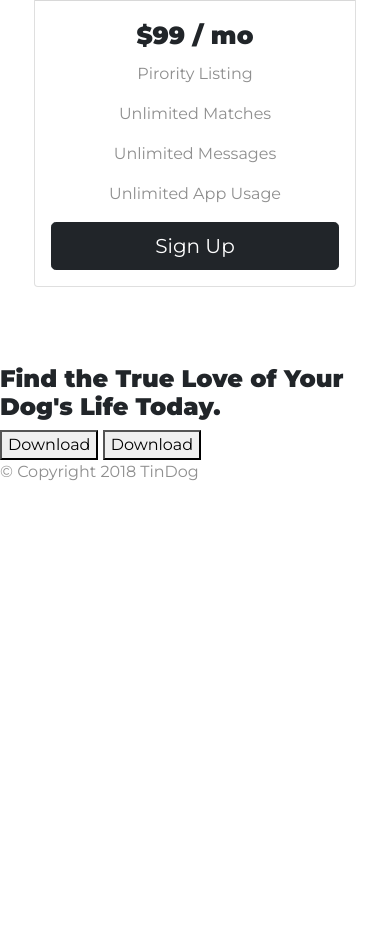
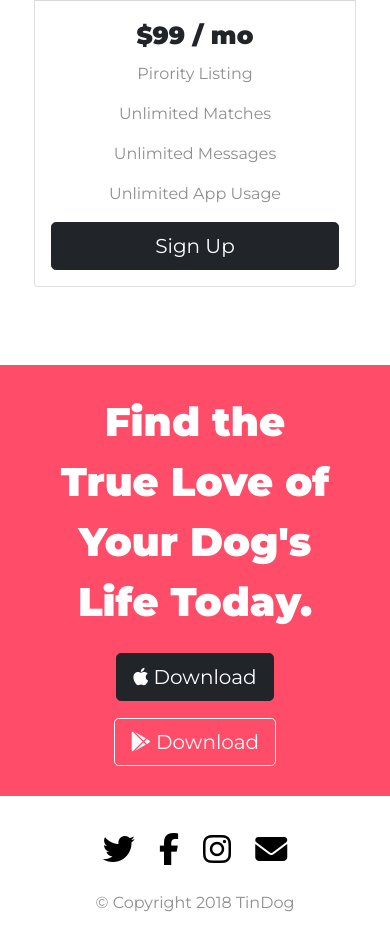
Before and after one commit to jcsmithf22/tindog, a plain HTML site: page index.html in a window 390 px wide. Shown: the part 3177-4116 px from the top of the page. Before the commit the page ends 3677 px from the top, so only its background shows below. Drawn offline with nearby package versions, Linux system fonts and the light colour scheme.

Commit message:
Add files via upload

```diff
--- a/css/styles.css
+++ b/css/styles.css
@@ -12,6 +12,7 @@ h1 {
 	font-weight: 900;
   font-size: 3.5rem;
   line-height: 1.5;
+	color: white;
 }
 
 h2 {
@@ -131,17 +132,39 @@ p {
 	padding: 3% 2%;
 }
 
-@media (max-width: 1172px) {
+#cta {
+	background-color: #ff4c68;
+	padding: 7% 15%;
+}
 
-	.title-text {
-		text-align: center;
-	}
+.download-btn-cts {
+  margin: 5% 1.5% 1% 1.5%;
+}
+
+h1.bottom-h1 {
+	font-size: 3rem;
+}
+
+#footer {
+	text-align: center;
+	padding: 7% 15% 2% 15%;
+}
+
+.social-icons {
+	color: black;
+}
+
+.icon-spacing {
+	padding: 10px;
+}
+
+@media (max-width: 1284px) {
 
 	.title-img {
 		width: 60%;
 	}
 
-	h1 {
+	h1.title-h1 {
 	  font-size: 3rem;
 	}
 
@@ -164,7 +187,6 @@ p {
 		margin-left: 10%;
 	}
 
-
 }
 
 @media (max-width: 991px) {
@@ -173,7 +195,7 @@ p {
 		margin-left: 0;
 	}
 
-	h1 {
+	h1.title-h1 {
 		font-size: 3.5rem;
 	}
 
@@ -189,7 +211,7 @@ p {
 		margin-left: 0;
 	}
 
-	h1 {
+	h1.title-h1, h1.bottom-h1 {
 		font-size: 2.5rem;
 	}
 
--- a/index.html
+++ b/index.html
@@ -61,7 +61,7 @@
 
       <div class="row">
         <div class="col-lg-6 title-text">
-          <h1>Meet new and interesting dogs nearby.</h1>
+          <h1 class="title-h1">Meet new and interesting dogs nearby.</h1>
           <button class="btn btn-dark btn-lg download-btn" type="button"><i class="fab fa-apple"></i> Download</button>
           <button class="btn btn-outline-light btn-lg download-btn" type="button"><i class="fab fa-google-play"></i> Download</button>
         </div>
@@ -218,19 +218,25 @@
 
 
   <!-- Call to Action -->
-  <section id="cta">
+  <div id="cta" class="text-center">
 
-    <h3>Find the True Love of Your Dog's Life Today.</h3>
-    <button type="button">Download</button>
-    <button type="button">Download</button>
+    <h1 class="bottom-h1">Find the True Love of Your Dog's Life Today.</h1>
+    <button type="button" class="btn btn-dark btn-lg download-btn-cts" type="button"><i class="fab fa-apple"></i> Download</button>
+    <button type="button" class="btn btn-outline-light btn-lg download-btn-cts" type="button"><i class="fab fa-google-play"></i> Download</button>
 
-  </section>
+  </div>
 
 
   <!-- Footer -->
 
   <footer id="footer">
 
+    <p class="social-icons">
+      <i class="icon-spacing fa-2x fab fa-twitter"></i>
+      <i class="icon-spacing fa-2x fab fa-facebook-f"></i>
+      <i class="icon-spacing fa-2x fab fa-instagram"></i>
+      <i class="icon-spacing fa-2x fas fa-envelope"></i>
+    </p>
     <p>© Copyright 2018 TinDog</p>
 
   </footer>
```
